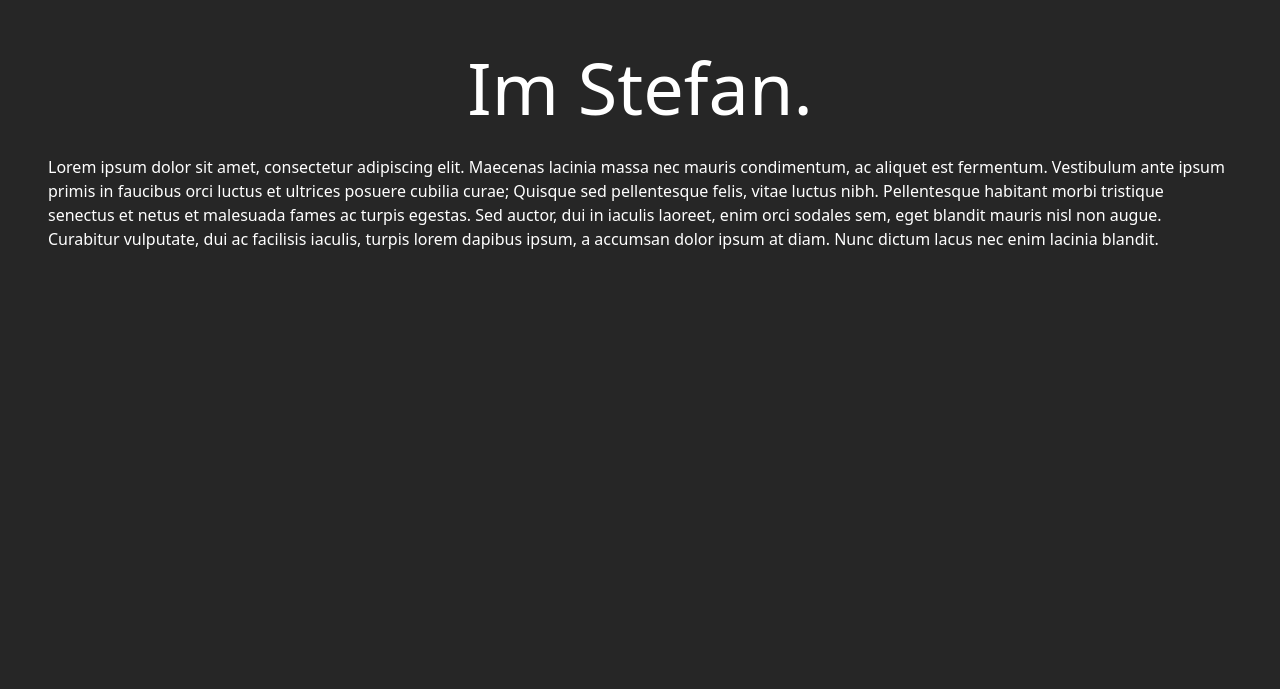
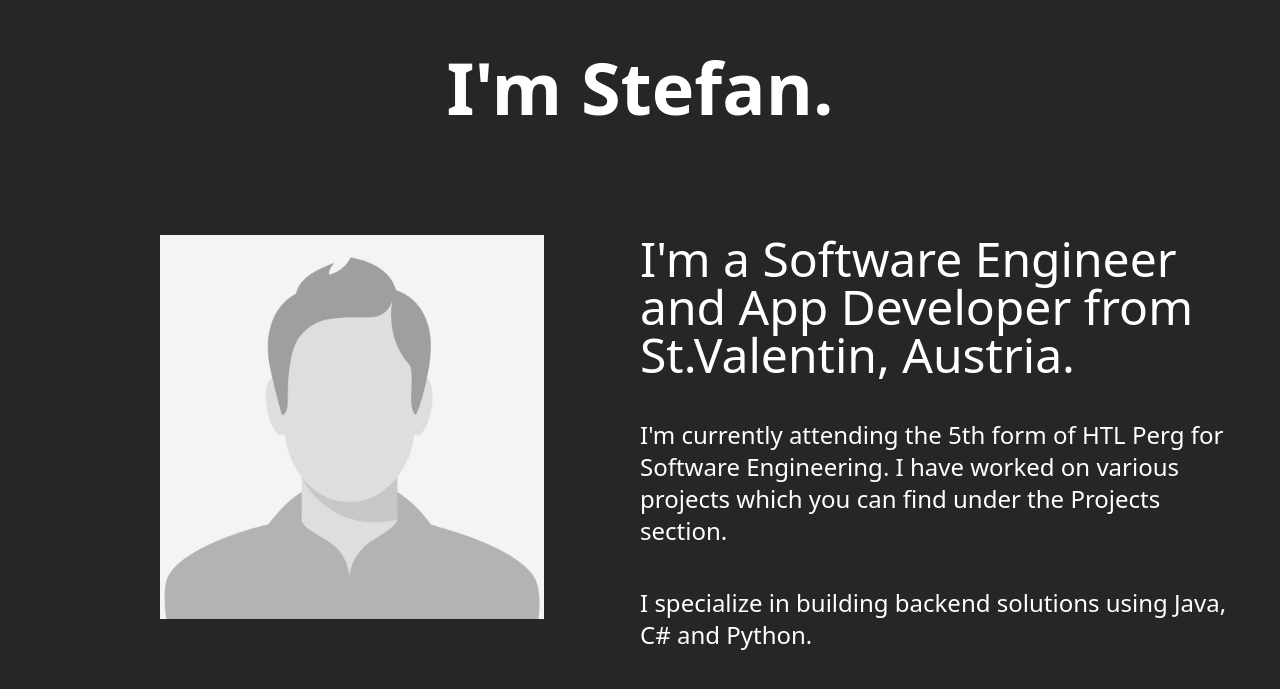
Before and after one commit to daCzepl/portfolio, a React (Vite) app: page / in a window 1280 px wide. Shown: the part 749-1438 px from the top of the page. Built offline with nearby package versions, Linux system fonts and the light colour scheme.

Commit message:
added text to about me page

```diff
--- a/src/pages/About.tsx
+++ b/src/pages/About.tsx
@@ -1,20 +1,38 @@
+import placeHolder from "../assets/placeholder_image.jpg";
+
 export const About = () => {
   return (
     <div className="bg-neutral-800 h-screen" id="about">
       <div className="text-white h-full items-center flex px-12 flex-col">
-        <h1 className="text-3xl md:text-5xl lg:text-7xl text-center mb-8">Im Stefan.</h1>
-        <p className="leading-normal">
-          Lorem ipsum dolor sit amet, consectetur adipiscing elit. Maecenas
-          lacinia massa nec mauris condimentum, ac aliquet est fermentum.
-          Vestibulum ante ipsum primis in faucibus orci luctus et ultrices
-          posuere cubilia curae; Quisque sed pellentesque felis, vitae luctus
-          nibh. Pellentesque habitant morbi tristique senectus et netus et
-          malesuada fames ac turpis egestas. Sed auctor, dui in iaculis laoreet,
-          enim orci sodales sem, eget blandit mauris nisl non augue. Curabitur
-          vulputate, dui ac facilisis iaculis, turpis lorem dapibus ipsum, a
-          accumsan dolor ipsum at diam. Nunc dictum lacus nec enim lacinia
-          blandit.
-        </p>
+        <h1 className="text-3xl md:text-5xl lg:text-7xl text-center mb-28 font-bold">
+          I'm Stefan.
+        </h1>
+        <div className="grid grid-cols-2">
+          <div className="w-96 ml-28">
+            <img src={placeHolder} alt="Image" />
+          </div>
+          <div>
+            <div className="mb-10">
+              <p className="leading-normal text-2xl md:text-4xl lg:text-5xl max-w-2xl">
+                I'm a Software Engineer and App Developer from St.Valentin,
+                Austria.
+              </p>
+            </div>
+            <div className="leading-relaxed text-lg md:text-xl lg:text-2xl max-w-2xl">
+              <div className="mb-10">
+                <p>
+                  I'm currently attending the 5th form of HTL Perg for Software
+                  Engineering. I have worked on various projects which you can
+                  find under the Projects section.
+                </p>
+              </div>
+              <p>
+                I specialize in building backend solutions using Java, C# and
+                Python.
+              </p>
+            </div>
+          </div>
+        </div>
       </div>
     </div>
   );
```
Also changed, not shown: src/assets/placeholder_image.jpg (added).
